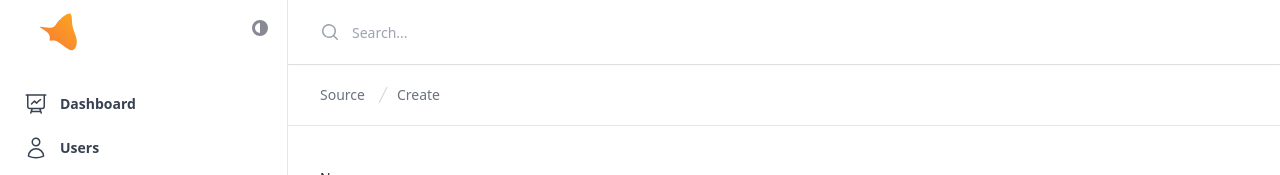
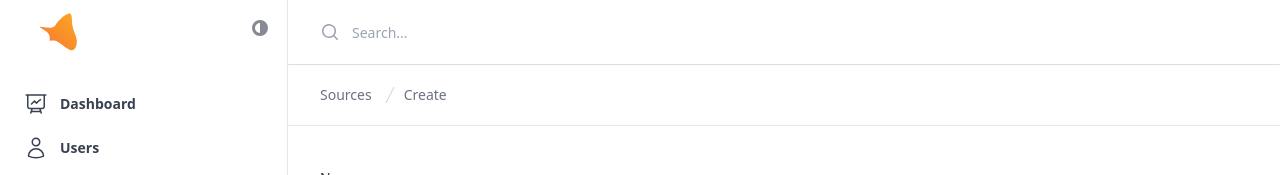
Before and after one commit to ehsansh84/social-dash-frnt, a React (Vite) app: page /sources/create in a window 1280 px wide. Shown: the top 175 px of the page. Built offline with nearby package versions, Linux system fonts and the light colour scheme; no server answers; what google-libphonenumber would draw is missing.

Commit message:
update source create page: fix a typo

```diff
--- a/src/pages/Source/Create.jsx
+++ b/src/pages/Source/Create.jsx
@@ -132,7 +132,7 @@ export function Create() {
       <Wrapper as="header" className="border-b border-border">
         <Breadcrumb
           pages={[
-            { name: "Source", href: "/sources" },
+            { name: "Sources", href: "/sources" },
             { name: "Create", href: "/sources/create" },
           ]}
         />
```
